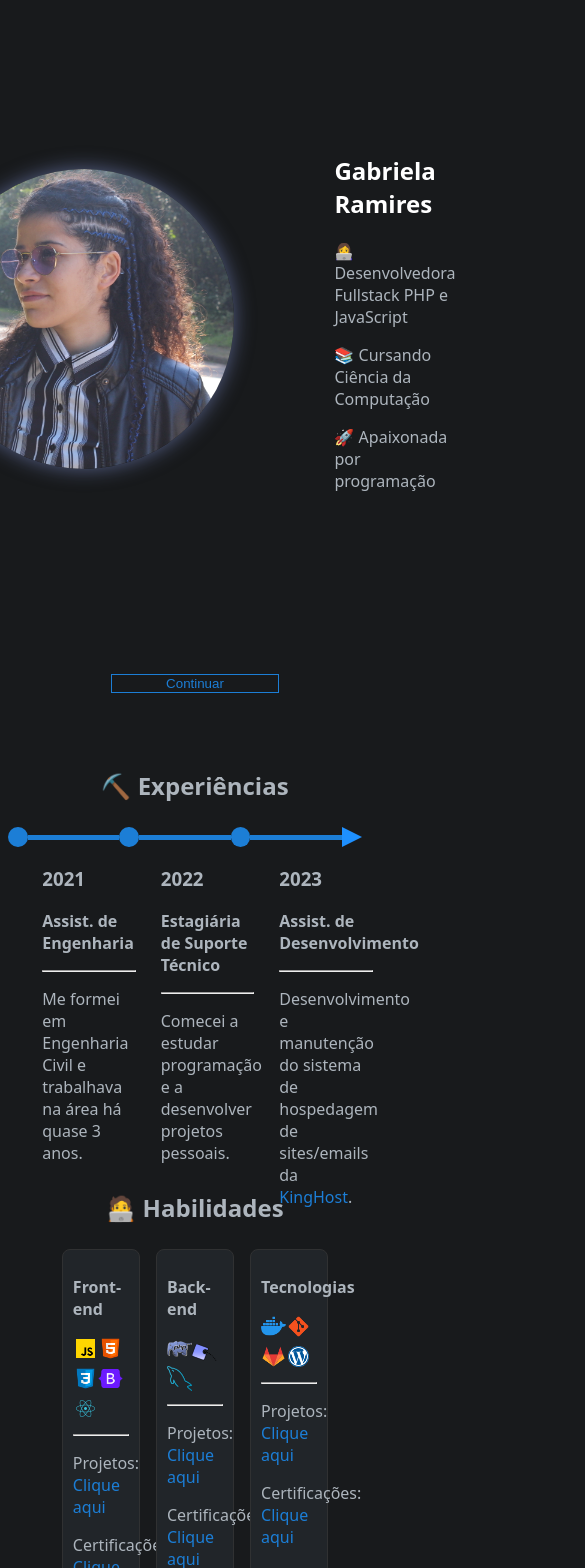
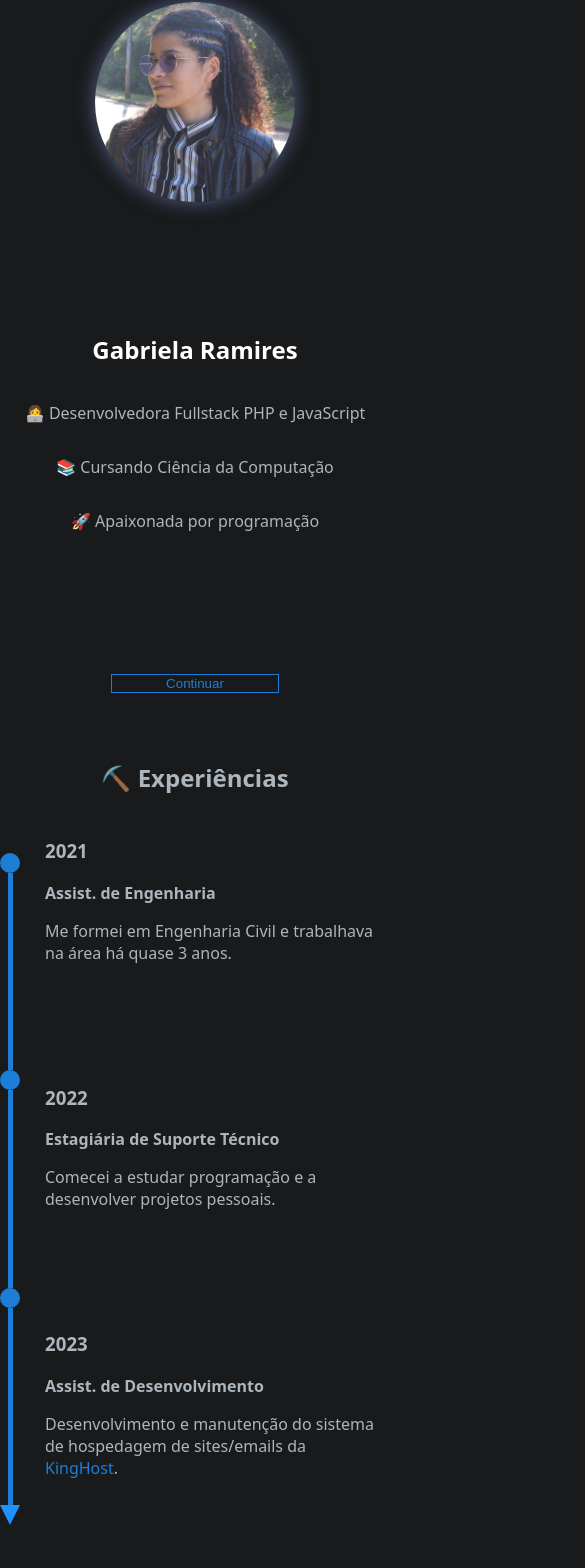
Before and after one commit to gabi-ramires/Portfolio_v2, a React (Create React App) app: page / in a window 390 px wide. Shown: the part 109-1677 px from the top of the page, 585 px wide, since content can reach past the window. Built offline with nearby package versions, Linux system fonts and the light colour scheme.

Commit message:
deixando responsivo para celular

```diff
--- a/src/App.css
+++ b/src/App.css
@@ -4,6 +4,8 @@ body {
   color: #ADB5BD;
   font-family: ui-sans-serif,system-ui,-apple-system,BlinkMacSystemFont,Segoe UI,Roboto,Helvetica Neue,Arial,Noto Sans,sans-serif,"Apple Color Emoji","Segoe UI Emoji",Segoe UI Symbol,"Noto Color Emoji";
   font-weight: 300;
+  height: 100vh;
+  margin: auto;
 }
 
 a {
@@ -14,3 +16,11 @@ a {
 a:hover{
   text-decoration: underline;
 }
+
+@media (max-width: 767px) {
+  body {
+    height: 100vh;
+  margin: auto;
+  }
+
+}
--- a/src/components/Contato.css
+++ b/src/components/Contato.css
@@ -1,5 +1,7 @@
+/************************************** Estilos para telas grandes ********************************************/
+@media (min-width: 1200px) {
     .contato {
-    height: 100vh;;
+        height: 200vh;
     }
 
     .containerContato {
@@ -7,7 +9,6 @@
         padding-left: 20px;
         padding-right: 20px;
         display: block;
-
     }
 
     .containerFilho1 {
@@ -16,7 +17,6 @@
         align-items: center;
         margin: auto;
         display: flex;
-
     }
 
 
@@ -27,9 +27,6 @@
       text-align: center;
       font-size:xx-large;
       color:#1C7ED6;
-
-
-
       justify-content: center;
 
     }
@@ -37,9 +34,7 @@ justify-content: center;
     .containerFilho2 {
         text-align: center;
         height: 15%;
-
         display: flex;
-
     }
 
 
@@ -76,3 +71,28 @@ justify-content: center;
         align-items: center;
         z-index: 10;
     }
+}
+
+
+/******************************* Estilos para telas pequenas ******************************************/
+@media (max-width: 767px) {
+
+    .containerFilho1 p {
+        text-align: center;
+      }
+
+    .containerFilho2{
+        text-align: center;
+    }
+    .footer p {
+
+        text-align: center;
+        align-items: center;
+        z-index: 10;
+
+    }
+    .footer  {
+        background-color: #212529;
+        padding: 0.5vh;
+    }
+}
--- a/src/components/Jobs.css
+++ b/src/components/Jobs.css
@@ -1,4 +1,6 @@
-.jobs {
+/************************************** Estilos para telas grandes ********************************************/
+@media (min-width: 1200px) {
+    .jobs {
     height: 100vh;
     justify-content: center;
     display: flex;
@@ -76,5 +78,106 @@
     border-radius: 8px;
     margin-left: 8px;
     margin-right: 8px;
+}
 
 }
+
+/******************************* Estilos para telas pequenas ******************************************/
+@media (max-width: 767px) {
+    .jobs {
+        height: 200vh;
+        justify-content: center;
+        display: block;
+        flex-direction: column;
+    }
+
+
+    .titulo {
+        height: 10vh;
+      text-align: center;
+      margin: auto;
+    }
+
+    .superior {
+        height: 90vh;
+        display: flex;
+    }
+
+    .inferior {
+        height: 100vh;
+        display: block;
+    }
+
+    .linhaTempo {
+        display: block;
+        justify-content: center;
+        height: 100%;
+        padding-right: 10px;
+
+    }
+
+    .flecha {
+        display: flex;
+        flex-direction: column;
+        align-items: center; /* Alinhar elementos verticalmente no centro */
+        justify-content: center;
+        width: max-content;
+
+
+    }
+
+    .flecha-container {
+        display: flex;
+        justify-content: center; /* Centralizar horizontalmente */
+
+    }
+
+    .bola {
+        width: 20px;
+        height: 20px;
+        border-radius: 50%;
+        background-color: #1C7ED6;
+    }
+
+    .linha {
+        background-color: #1C7ED6;
+        height: 26%; /* Ajuste a altura desejada da linha */
+        width: 5px; /* Ajuste a largura desejada da linha */
+    }
+
+    .ponta {
+        width: 0;
+        height: 0;
+        border-top: 20px solid #1e90ff; /* Borda superior preenchida */
+        border-bottom: 20px solid transparent; /* Borda inferior transparente */
+        border-left: 10px solid transparent;
+        border-right: 10px solid transparent;
+    }
+
+
+    .parte {
+        display: block;
+        padding-left: 25px;
+        height: 30%;
+    }
+
+    .parte hr {
+        display: none;
+    }
+
+    .card {
+        height: min-content;
+        width: 80%;
+        padding: 10px;
+        margin: 20px;
+        background-color: #212529;
+        border: 1px solid #303132;
+        border-radius: 8px;
+        text-align: center;
+
+    }
+
+    #cert {
+        display: none;
+    }
+}
--- a/src/components/Jobs.js
+++ b/src/components/Jobs.js
@@ -3,14 +3,14 @@ import './Jobs.css';
 
 const Jobs = () => {
   return (
-    <div>
         <div className="jobs">
 
-          {/* Superior */}
-          <div className="superior">
            <div className="titulo">
               <h2>⛏️ Experiências</h2>
             </div>
+          <div className="superior">
+            {/* Superior */}
+
 
             <div className="flecha">
               <div className="flecha-container"></div>
@@ -69,7 +69,7 @@ const Jobs = () => {
                 <img src="./ico/react.png" width={'25px'} title="React" alt="react"/>
                 <hr/>
                 <p>Projetos: <a href="">Clique aqui</a></p>
-                <p>Certificações: <a href="">Clique aqui</a></p>
+                <p id='cert'>Certificações: <a href="">Clique aqui</a></p>
               </div>
 
               <div className="card">
@@ -79,7 +79,7 @@ const Jobs = () => {
                 <img src="./ico/mysql.png" width={'25px'} title="MySQL" alt="mysql"/>
                 <hr/>
                 <p>Projetos: <a href="#">Clique aqui</a></p>
-                <p>Certificações: <a href="#">Clique aqui</a></p>
+                <p id='cert'>Certificações: <a href="#">Clique aqui</a></p>
               </div>
 
               <div className="card">
@@ -90,15 +90,12 @@ const Jobs = () => {
                 <img src="./ico/wordpress.png" width={'25px'} title="WordPress" alt="wordpress"/>
                 <hr/>
                 <p>Projetos: <a href="#">Clique aqui</a></p>
-                <p>Certificações: <a href="#">Clique aqui</a></p>
+                <p id='cert'>Certificações: <a href="#">Clique aqui</a></p>
               </div>
 
             </div>
           </div>
         </div>
-
-
-    </div>
   )
 }
 
--- a/src/components/Projetos.css
+++ b/src/components/Projetos.css
@@ -1,3 +1,5 @@
+/************************************** Estilos para telas grandes ********************************************/
+@media (min-width: 1200px) {
 .projeto {
     height: 200vh;
 }
@@ -5,7 +7,6 @@
 .titulo {
   text-align: center;
   margin: auto;
-    border:1x solid red;
     height: 10vh;
     align-items: center;
     justify-content: center;
@@ -38,3 +39,49 @@
 .cardPro img {
     border-radius: 30px;
 }
+
+}
+
+/******************************* Estilos para telas pequenas ******************************************/
+@media (max-width: 767px) {
+    .projeto {
+
+    }
+
+    .titulo {
+      text-align: center;
+      margin: auto;
+        height: 10vh;
+        align-items: center;
+        justify-content: center;
+        display: flex;
+    }
+    .container {
+        display: flex;
+        justify-content: center;
+        flex-wrap: wrap;
+    }
+
+    .cardPro {
+        height: 100%;
+        padding: 10px;
+        background-color: #212529;
+        border: 1px solid #303132;
+        border-radius: 8px;
+        margin-left: 8px;
+        margin-right: 8px;
+        width: 250px;
+        height: 500px;
+        margin-bottom: 20px;
+
+    }
+
+    .cardPro:hover {
+        box-shadow: 0 0 5px #1C7ED6;
+    }
+
+    .cardPro img {
+        border-radius: 30px;
+    }
+
+}
--- a/src/components/Sobre.css
+++ b/src/components/Sobre.css
@@ -1,3 +1,5 @@
+/************************************** Estilos para telas grandes ********************************************/
+@media (min-width: 1200px) {
   .sobre {
     display: flex;
     align-items: center;
@@ -5,45 +7,17 @@
     height: 100vh;
 }
 
-
 .sobre img {
   width: 300px;
   border-radius: 50%;
   transform-origin: center;
   animation: shadowColorChange 4s linear infinite, fadeIn 2s linear forwards;
-
 }
-
-
-
-@keyframes fadeIn {
-    0% {
-      opacity: 0;
-    }
-    100% {
-      opacity: 1;
-    }
-}
-
 
 .img {
   padding: 50px;
-
-
 }
 
-@keyframes shadowColorChange {
-  0% {
-    box-shadow: 0 0 20px #0a34de89;
-  }
-  50% {
-    box-shadow: 0 0 20px rgba(237, 237, 241, 0.5);
-  }
-  100% {
-    box-shadow: 0 0 20px #0a34de89;
-  }
-
-}
 .desc {
   padding: 50px;
   text-align: start;
@@ -69,7 +43,9 @@ button:hover{
   cursor: pointer;
   box-shadow: 0 0 5px #1C7ED6;
 }
+}
 
+/******************************* Animações ******************************************/
 @keyframes slideInFromBottom {
     0% {
       transform: translateY(100%);
@@ -90,3 +66,87 @@ button:hover{
     transform: scale(1);
   }
 }
+
+@keyframes fadeIn {
+  0% {
+    opacity: 0;
+  }
+  100% {
+    opacity: 1;
+  }
+}
+
+@keyframes shadowColorChange {
+  0% {
+    box-shadow: 0 0 20px #0a34de89;
+  }
+  50% {
+    box-shadow: 0 0 20px rgba(237, 237, 241, 0.5);
+  }
+  100% {
+    box-shadow: 0 0 20px #0a34de89;
+  }
+
+}
+
+
+/******************************* Estilos para telas pequenas ******************************************/
+@media (max-width: 767px) {
+
+.sobre {
+  display: flex;
+  flex-direction: column;
+  align-items: center;
+  justify-content: center;
+  height: 100vh;
+  padding: 0 auto;
+  margin:0 auto;
+
+}
+
+.img {
+  display: flex;
+  justify-content: center;
+  align-items: center;
+  height: 50vh;
+}
+
+.sobre img {
+  width: 200px;
+  border-radius: 50%;
+  transform-origin: center;
+  animation: shadowColorChange 4s linear infinite, fadeIn 2s linear forwards;
+
+}
+
+button {
+  position: fixed;
+
+  bottom: 5vh;
+  background-color: transparent;
+  border: 1px solid #1C7ED6;
+  color: #1C7ED6;
+  width: 20vh;
+  animation: slideInFromBottom 2s ease forwards;
+}
+
+button:hover{
+  cursor: pointer;
+  box-shadow: 0 0 5px #1C7ED6;
+}
+
+.desc {
+  text-align: start;
+  flex-direction: column;
+  animation: fadeIn 2s linear forwards;
+  height: 50vh;
+  align-items: center;
+  display:flex;
+}
+
+.desc h2 {
+  color: #FFF;
+}
+
+
+}
--- a/src/components/Sobre.js
+++ b/src/components/Sobre.js
@@ -17,7 +17,6 @@ const btn = document.getElementById('btn');
 
     }
   return (
-    <div>
         <div className="sobre">
             <div className="img">
                 <img src="./img/gabi.jpg" alt="foto de uma mulher de oculos"/>
@@ -25,16 +24,13 @@ const btn = document.getElementById('btn');
 
             <div className="desc">
                 <h2>Gabriela Ramires</h2>
-
                 <p>👩‍💻 Desenvolvedora Fullstack PHP e JavaScript</p>
                 <p>📚 Cursando Ciência da Computação</p>
                 <p>🚀 Apaixonada por programação</p>
             </div>
             <button id="btn" onClick={({aux}) => rolar()}>Continuar</button>
-        </div>
 
         </div>
-
   )
 }
 
```
Also changed, not shown: public/index.html (+0 -21 lines), public/ico/flecha.png (added), src/index.css (line endings or trailing spaces). Lines whose indentation alone changed are shown as unchanged.
